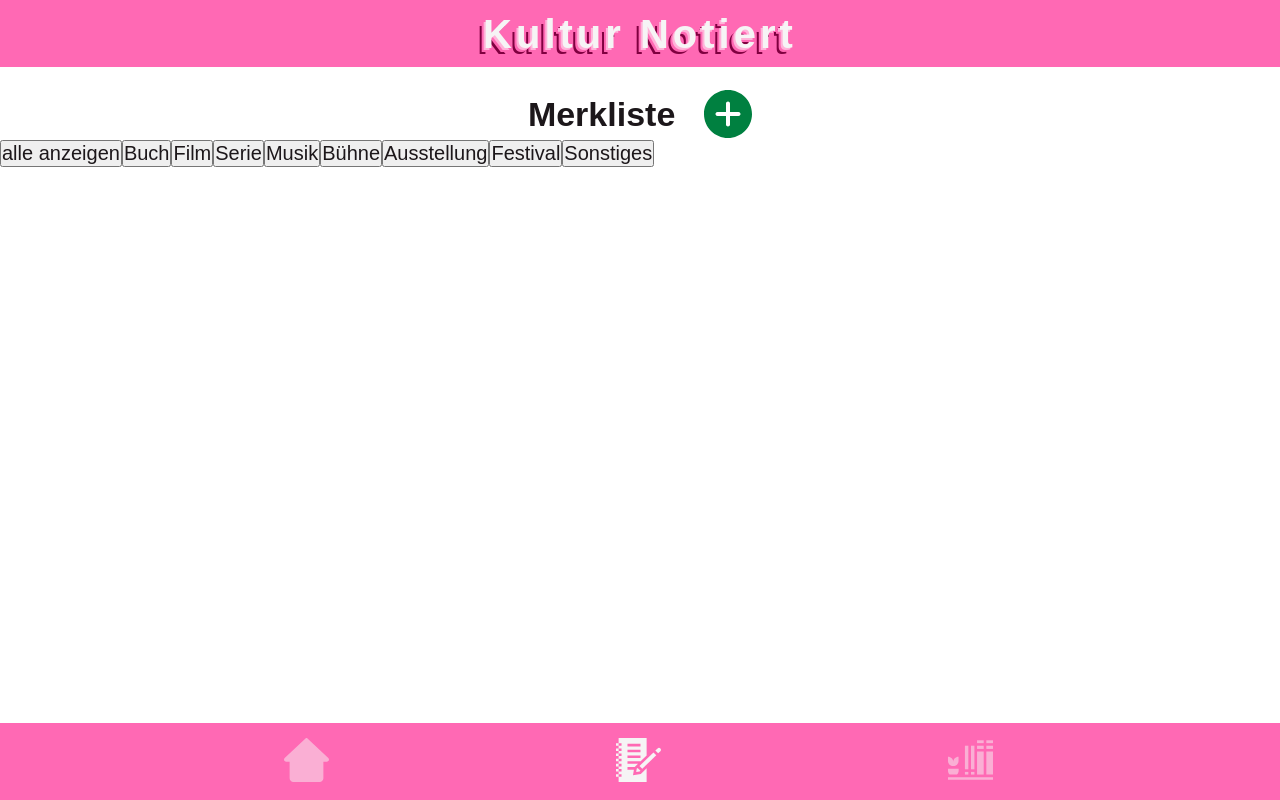
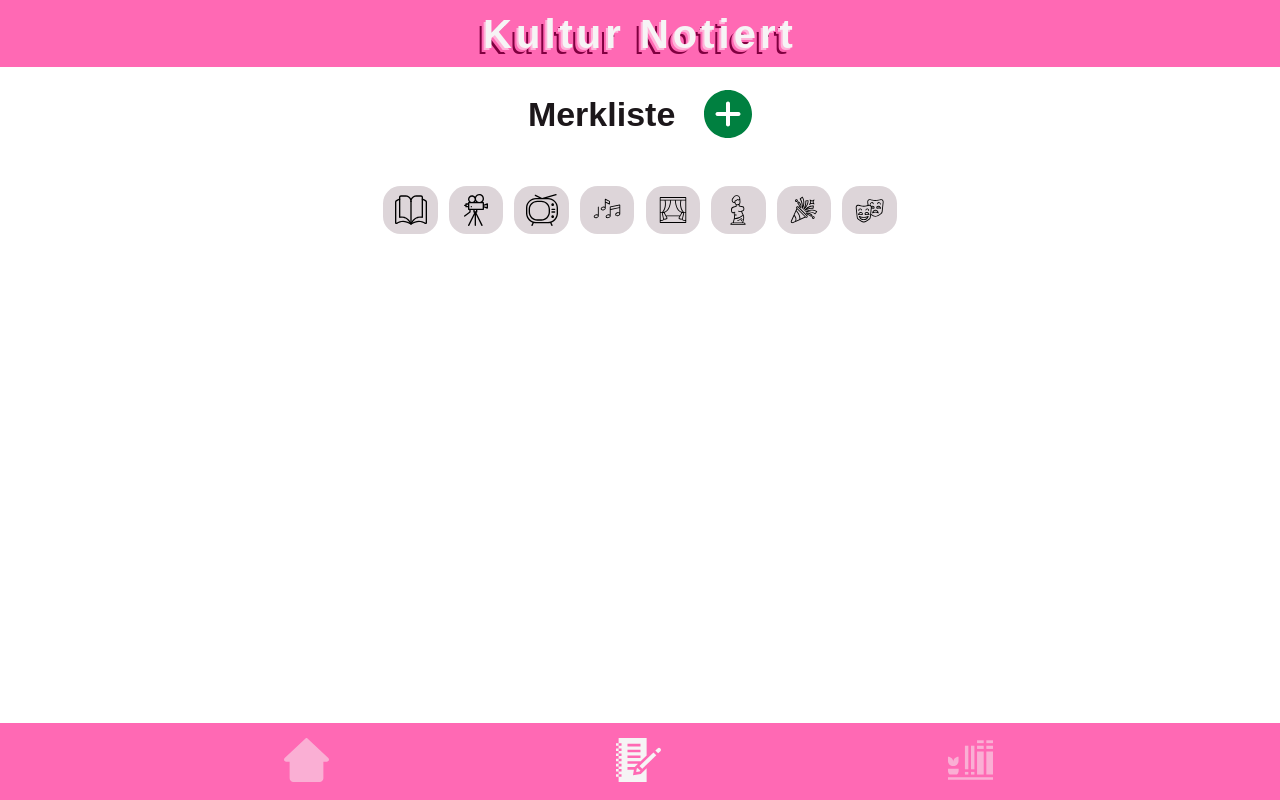
Before and after one commit to felixcanditt/kultur-notiert-vercel, a React (Create React App) app in the folder client/: page /watchlist in a window 1280 px wide. Built offline with nearby package versions, Linux system fonts and the light colour scheme.

Commit message:
styled filter buttons in Watchlist

```diff
--- a/client/src/components/CardCategory.js
+++ b/client/src/components/CardCategory.js
@@ -1,6 +1,6 @@
-import styled from 'styled-components';
+import styled from "styled-components";
 
-import { displayCategoryIcon, displayCategory } from '../lib/displayCard';
+import { displayCategoryIcon, displayCategory } from "../lib/displayCard";
 
 export default function CardCategory({ item }) {
   return (
@@ -16,6 +16,7 @@ const CategoryContainer = styled.div`
   margin-bottom: 0.8rem;
   display: flex;
 `;
+
 const CategoryPill = styled.div`
   border-radius: 1.1rem;
   background-color: var(--secondary);
--- a/client/src/pages/Watchlist.js
+++ b/client/src/pages/Watchlist.js
@@ -1,10 +1,20 @@
-import { useState, useEffect } from "react";
-import styled from "styled-components";
+import { useState, useEffect } from 'react';
+import styled from 'styled-components';
 
-import WatchlistForm from "../components/WatchlistForm";
-import WatchlistCards from "../components/WatchlistCards";
+import WatchlistForm from '../components/WatchlistForm';
+import WatchlistCards from '../components/WatchlistCards';
 
-import plusIcon from "../images/plus.svg";
+import { displayCategoryIcon } from '../lib/displayCard';
+
+import plusIcon from '../images/plus.svg';
+import bookIcon from '../images/book.svg';
+import cameraIcon from '../images/camera.svg';
+import televisionIcon from '../images/television.svg';
+import musicIcon from '../images/music.svg';
+import curtainIcon from '../images/curtain.svg';
+import venusIcon from '../images/venus-de-milo.svg';
+import confettiIcon from '../images/confetti.svg';
+import maskIcon from '../images/mask.svg';
 
 export default function Watchlist({
   onSetCurrentPage,
@@ -18,16 +28,18 @@ export default function Watchlist({
   onCheckItem,
 }) {
   useEffect(() => {
-    onSetCurrentPage("watchlist");
-    onSetItemToBeEdited("");
+    onSetCurrentPage('watchlist');
+    onSetItemToBeEdited('');
     // eslint-disable-next-line react-hooks/exhaustive-deps
   }, []);
 
   const [formOnScreen, setFormOnScreen] = useState(false);
-  const [selectedFilter, setFilter] = useState("showAll");
+  const [selectedFilter, setFilter] = useState('showAll');
 
   function handleClickOnFilter(selectedCategory) {
-    setFilter(selectedCategory);
+    selectedFilter === selectedCategory
+      ? setFilter('showAll')
+      : setFilter(selectedCategory);
   }
 
   return (
@@ -51,21 +63,58 @@ export default function Watchlist({
         />
       )}
 
-      <button onClick={() => handleClickOnFilter("showAll")}>
-        alle anzeigen
-      </button>
-      <button onClick={() => handleClickOnFilter("book")}>Buch</button>
-      <button onClick={() => handleClickOnFilter("movie")}>Film</button>
-      <button onClick={() => handleClickOnFilter("series")}>Serie</button>
-      <button onClick={() => handleClickOnFilter("music")}>Musik</button>
-      <button onClick={() => handleClickOnFilter("stage")}>Bühne</button>
-      <button onClick={() => handleClickOnFilter("exhibition")}>
-        Ausstellung
-      </button>
-      <button onClick={() => handleClickOnFilter("festival")}>Festival</button>
-      <button onClick={() => handleClickOnFilter("miscellaneous")}>
-        Sonstiges
-      </button>
+      <FilterContainer>
+        <Filters>
+          <FilterButton
+            className={selectedFilter === 'book' ? 'isSelected' : ''}
+            onClick={() => handleClickOnFilter('book')}
+          >
+            {displayCategoryIcon('book')}
+          </FilterButton>
+          <FilterButton
+            className={selectedFilter === 'movie' ? 'isSelected' : ''}
+            onClick={() => handleClickOnFilter('movie')}
+          >
+            {displayCategoryIcon('movie')}
+          </FilterButton>
+          <FilterButton
+            className={selectedFilter === 'series' ? 'isSelected' : ''}
+            onClick={() => handleClickOnFilter('series')}
+          >
+            {displayCategoryIcon('series')}
+          </FilterButton>
+          <FilterButton
+            className={selectedFilter === 'music' ? 'isSelected' : ''}
+            onClick={() => handleClickOnFilter('music')}
+          >
+            {displayCategoryIcon('music')}
+          </FilterButton>
+          <FilterButton
+            className={selectedFilter === 'stage' ? 'isSelected' : ''}
+            onClick={() => handleClickOnFilter('stage')}
+          >
+            {displayCategoryIcon('stage')}
+          </FilterButton>
+          <FilterButton
+            className={selectedFilter === 'exhibition' ? 'isSelected' : ''}
+            onClick={() => handleClickOnFilter('exhibition')}
+          >
+            {displayCategoryIcon('exhibition')}
+          </FilterButton>
+          <FilterButton
+            className={selectedFilter === 'festival' ? 'isSelected' : ''}
+            onClick={() => handleClickOnFilter('festival')}
+          >
+            {displayCategoryIcon('festival')}
+          </FilterButton>
+          <FilterButton
+            className={selectedFilter === 'miscellaneous' ? 'isSelected' : ''}
+            onClick={() => handleClickOnFilter('miscellaneous')}
+          >
+            {displayCategoryIcon('miscellaneous')}
+          </FilterButton>
+        </Filters>
+      </FilterContainer>
 
       <WatchlistCards
         currentPage={currentPage}
@@ -92,3 +141,32 @@ const TitleWrapper = styled.div`
     width: 3rem;
   }
 `;
+
+const FilterContainer = styled.div`
+  margin: 3rem 1.1rem 0;
+  display: flex;
+  justify-content: center;
+`;
+
+const Filters = styled.div`
+  display: flex;
+  flex-wrap: wrap;
+  gap: 0.7rem;
+
+  .isSelected {
+    background-color: var(--secondary);
+  }
+`;
+
+const FilterButton = styled.div`
+  border-radius: 1.1rem;
+  background-color: var(--grey-light);
+  padding: 0.5rem 0.7rem;
+
+  display: flex;
+  align-items: center;
+
+  img {
+    width: 2rem;
+  }
+`;
```
Also changed, not shown: client/src/components/WatchlistCards.js (+4 -4 lines).
